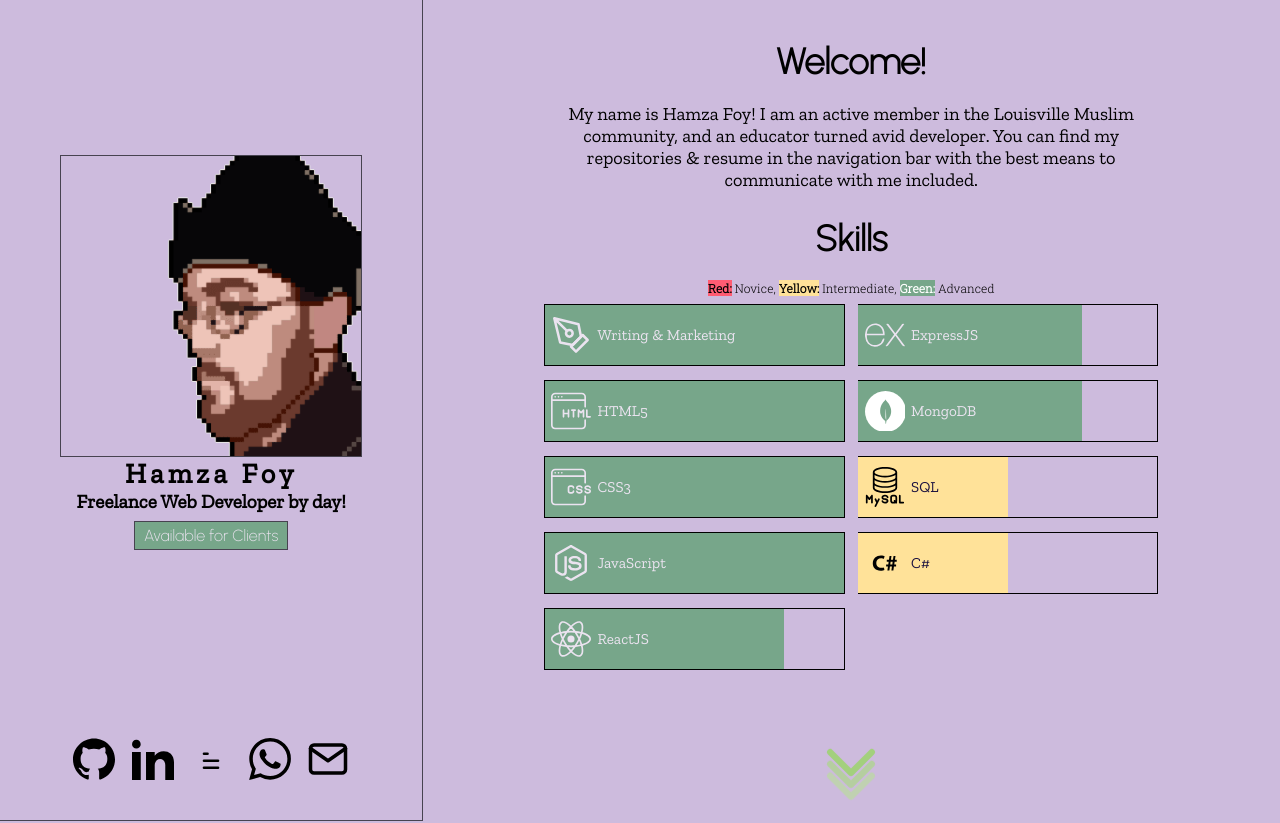
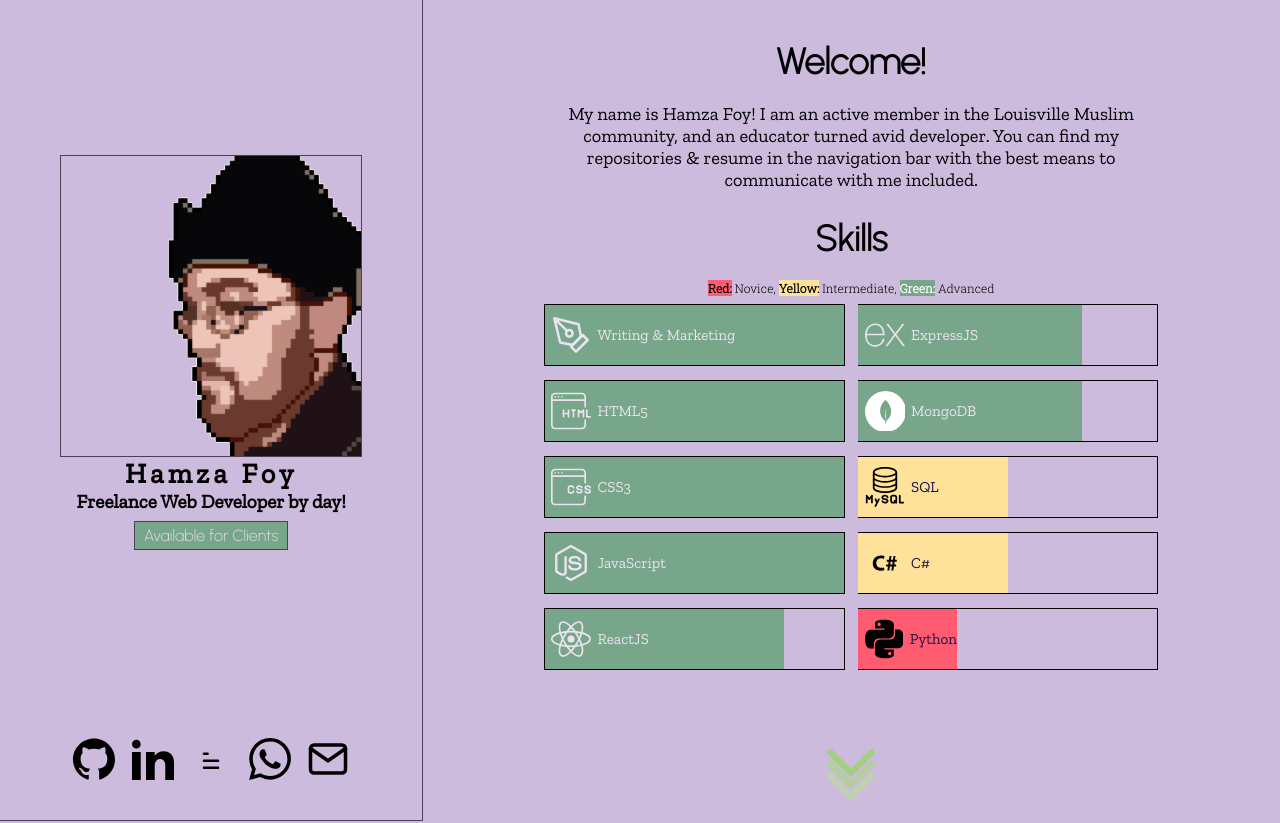
Before and after one commit to hamzafoy/hamza_foy_anthology, a React (Create React App) app: page / in a window 1280 px wide. Shown: the top 823 px of the page. Built offline with nearby package versions, Linux system fonts and the light colour scheme.

Commit message:
adding Python skill.

```diff
--- a/src/Header/Header.css
+++ b/src/Header/Header.css
@@ -118,6 +118,11 @@
 .tag-fill__csharp {
     width: 50%;
     background-color: #FFE299;
+}
+
+.tag-fill__python {
+    width: 25%;
+    background-color: #FF5C72;
 }
 
 
@@ -282,6 +287,12 @@
 }
 
 
+.tag-fill__python {
+    width: 33%;
+    background-color: #FF5C72;
+}
+
+
 .tag__icon {
     align-self: center;
     height: 40px;
--- a/src/Header/Header.js
+++ b/src/Header/Header.js
@@ -437,6 +437,29 @@ function ParallaxHeader() {
 
                         </div>
 
+                        <div className="tag-container">
+
+                            <span className="tag-fill tag-fill__python">
+
+                            <svg
+                            xmlns="http://www.w3.org/2000/svg"
+                            className="tag__icon-dark"
+                            viewBox="0 0 24 24"
+                            baseProfile="full"
+                            >
+
+                                <path d="M14.31.18l.9.2.73.26.59.3.45.32.34.34.25.34.16.33.1.3.04.26.02.2-.01.13V8.5l-.05.63-.13.55-.21.46-.26.38-.3.31-.33.25-.35.19-.35.14-.33.1-.3.07-.26.04-.21.02H8.83l-.69.05-.59.14-.5.22-.41.27-.33.32-.27.35-.2.36-.15.37-.1.35-.07.32-.04.27-.02.21v3.06H3.23l-.21-.03-.28-.07-.32-.12-.35-.18-.36-.26-.36-.36-.35-.46-.32-.59-.28-.73-.21-.88-.14-1.05L0 11.97l.06-1.22.16-1.04.24-.87.32-.71.36-.57.4-.44.42-.33.42-.24.4-.16.36-.1.32-.05.24-.01h.16l.06.01h8.16v-.83H6.24l-.01-2.75-.02-.37.05-.34.11-.31.17-.28.25-.26.31-.23.38-.2.44-.18.51-.15.58-.12.64-.1.71-.06.77-.04.84-.02 1.27.05 1.07.13zm-6.3 1.98l-.23.33-.08.41.08.41.23.34.33.22.41.09.41-.09.33-.22.23-.34.08-.41-.08-.41-.23-.33-.33-.22-.41-.09-.41.09-.33.22zM21.1 6.11l.28.06.32.12.35.18.36.27.36.35.35.47.32.59.28.73.21.88.14 1.04.05 1.23-.06 1.23-.16 1.04-.24.86-.32.71-.36.57-.4.45-.42.33-.42.24-.4.16-.36.09-.32.05-.24.02-.16-.01h-8.22v.82h5.84l.01 2.76.02.36-.05.34-.11.31-.17.29-.25.25-.31.24-.38.2-.44.17-.51.15-.58.13-.64.09-.71.07-.77.04-.84.01-1.27-.04-1.07-.14-.9-.2-.73-.25-.59-.3-.45-.33-.34-.34-.25-.34-.16-.33-.1-.3-.04-.25-.02-.2.01-.13v-5.34l.05-.64.13-.54.21-.46.26-.38.3-.32.33-.24.35-.2.35-.14.33-.1.3-.06.26-.04.21-.02.13-.01h5.84l.69-.05.59-.14.5-.21.41-.28.33-.32.27-.35.2-.36.15-.36.1-.35.07-.32.04-.28.02-.21V6.07h2.09l.14.01.21.03zm-6.47 14.25l-.23.33-.08.41.08.41.23.33.33.23.41.08.41-.08.33-.23.23-.33.08-.41-.08-.41-.23-.33-.33-.23-.41-.08-.41.08-.33.23z"></path>
+
+                            </svg>
+
+                            <p className="tag__label tag__label-black">
+                                Python
+                            </p>
+
+                            </span>
+
+                        </div>
+
                     </aside>
 
                 </section>
```
